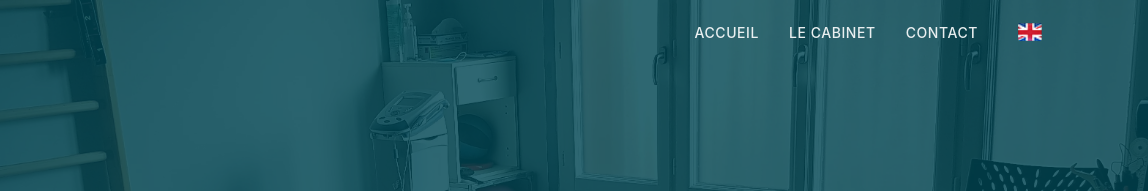
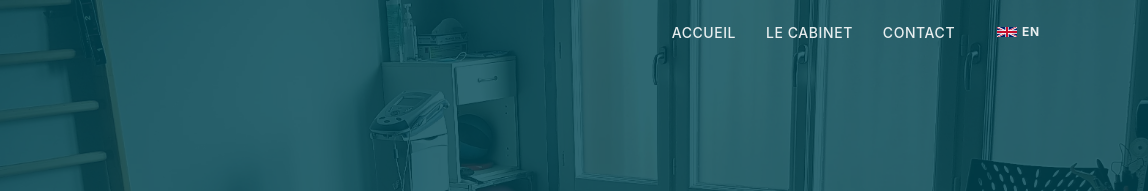
Before and after one commit to aremy/kine-valfleury, an Eleventy site: page index.njk in a window 1280 px wide. Shown: the top 191 px of the page, 132-1280 px from the left. Built offline with nearby package versions, Linux system fonts and the light colour scheme; Eleventy itself is replaced by a stand-in of ours; files that its build step writes are made by us from their sources.

Commit message:
Adjust language switcher

```diff
--- a/_data/site.js
+++ b/_data/site.js
@@ -17,6 +17,8 @@ module.exports = {
 
   altlang: { fr: "en", en: "fr" },
   altpath: { fr: "en/", en: "" },
+  altflag: { fr: "flag-en.svg", en: "flag-fr.svg" },
+  altlabel: { fr: "English", en: "Français" },
 
   home: { fr: "Accueil", en: "Home" },
   the_practice: { fr: "Le Cabinet", en: "The Practice" },
--- a/_includes/header.njk
+++ b/_includes/header.njk
@@ -11,8 +11,11 @@
         <li role="none"><a href="#contact" role="menuitem" class="nav-link">{{ site.contact[lang] }}</a></li>
       </ul>
 
-      <a href="/{{ site.altpath[lang] }}" class="lang-switch" aria-label="{{ site.language_selection[lang] }} – {{ site.altlang[lang] | upper }}">
-        <img src="/img/{{ site.altlang[lang] }}.png" width="24" height="18" alt="{{ site.altlang[lang] | upper }}" loading="lazy">
+      <a href="/{{ site.altpath[lang] }}" class="lang-switch"
+         lang="{{ site.altlang[lang] }}" hreflang="{{ site.altlang[lang] }}"
+         aria-label="{{ site.language_selection[lang] }} – {{ site.altlabel[lang] }}">
+        <img src="/img/{{ site.altflag[lang] }}" width="20" height="14" alt="" aria-hidden="true" class="lang-switch__flag">
+        <span class="lang-switch__code">{{ site.altlang[lang] | upper }}</span>
       </a>
 
       <button class="app-bar__menu-btn" id="menu-btn"
--- a/assets/css/main.css
+++ b/assets/css/main.css
@@ -167,15 +167,20 @@ address { font-style: normal; }
 .lang-switch {
   display: inline-flex;
   align-items: center;
-  justify-content: center;
-  min-width: 44px;
+  gap: 5px;
   min-height: 44px;
   margin-inline-start: 8px;
-  padding: 6px;
-  border-radius: var(--r-sm);
+  padding: 4px 12px;
+  border-radius: var(--r-full);
+  font-size: .75rem;
+  font-weight: 700;
+  letter-spacing: .06em;
+  text-decoration: none;
+  color: rgba(255,255,255,.9);
   transition: background-color 150ms;
 }
-.lang-switch img { border-radius: 2px; }
+.app-bar.scrolled .lang-switch { color: var(--md-on-surface); }
+.lang-switch__flag { width: 20px; height: 14px; border-radius: 2px; flex-shrink: 0; }
 .lang-switch:hover { background: rgba(255,255,255,.14); }
 .app-bar.scrolled .lang-switch:hover { background: rgba(0,0,0,.06); }
 .lang-switch:focus-visible {
```
Also changed, not shown: img/flag-en.svg (added), img/flag-fr.svg (added).
